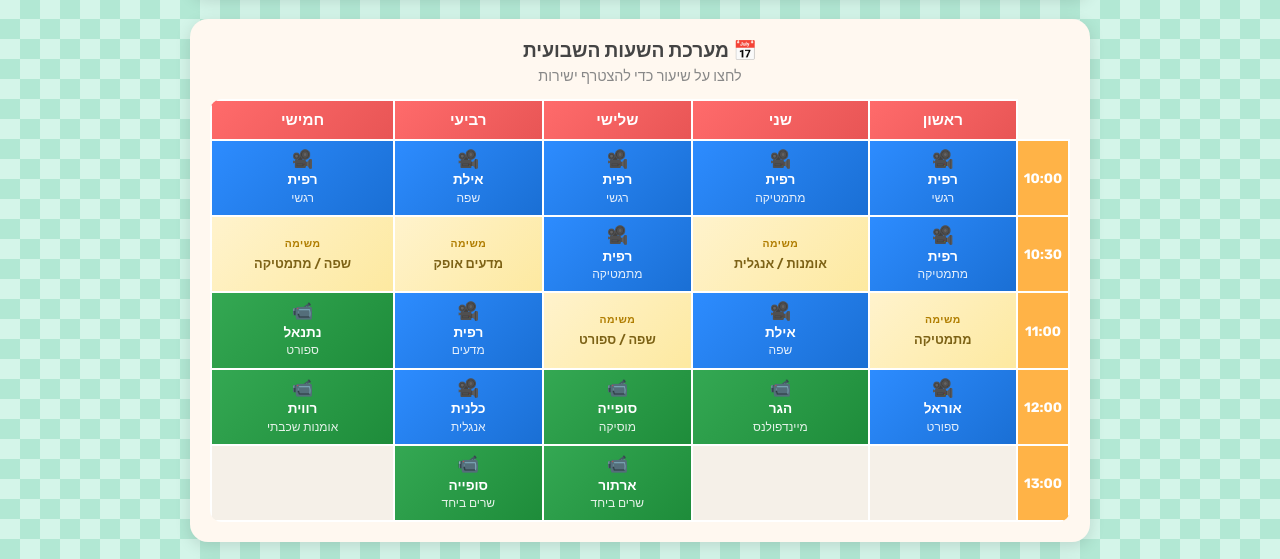
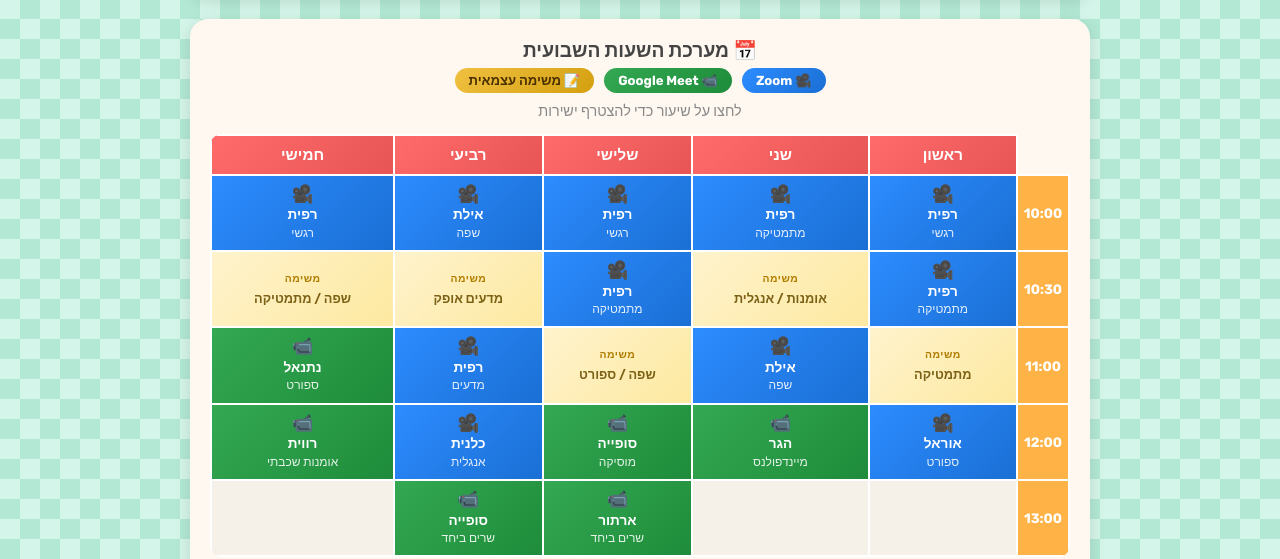
Before and after one commit to zivklempner/school-schedule, a plain HTML site: page docs/index.html in a window 1280 px wide. Shown: the part 241-800 px from the top of the page. Drawn offline with Linux system fonts and the light colour scheme.

Commit message:
Add legend for Zoom / Google Meet / task color codes

```diff
--- a/docs/index.html
+++ b/docs/index.html
@@ -16,6 +16,11 @@
     </header>
     <section class="schedule-card">
       <h2>📅 מערכת השעות השבועית</h2>
+      <div class="tt-legend">
+        <span class="legend-item legend-zoom">🎥 Zoom</span>
+        <span class="legend-item legend-meet">📹 Google Meet</span>
+        <span class="legend-item legend-task">📝 משימה עצמאית</span>
+      </div>
       <p class="schedule-caption">לחצו על שיעור כדי להצטרף ישירות</p>
       <div class="timetable-wrap">
         <table class="timetable" id="timetable"></table>
--- a/docs/style.css
+++ b/docs/style.css
@@ -49,6 +49,19 @@ h1 { font-size: clamp(1.8rem, 6vw, 3rem); font-weight: 900; color: #2c2c2c; line
 }
 .schedule-card h2 { font-size: 1.2rem; font-weight: 700; color: #444; margin-bottom: 6px; }
 .schedule-caption { margin-bottom: 14px; font-size: 0.9rem; color: #888; font-weight: 500; }
+
+.tt-legend {
+  display: flex; flex-wrap: wrap; justify-content: center; gap: 10px;
+  margin-bottom: 10px;
+}
+.legend-item {
+  display: inline-flex; align-items: center; gap: 6px;
+  font-size: 0.82rem; font-weight: 700; padding: 5px 14px;
+  border-radius: 999px; color: white;
+}
+.legend-zoom { background: linear-gradient(135deg, #2D8CFF, #1a6fd4); }
+.legend-meet { background: linear-gradient(135deg, #34A853, #1e8c3a); }
+.legend-task { background: linear-gradient(135deg, #f0c040, #d4a010); color: #4a3000; }
 
 /* ── Timetable ─────────────────────────────────────────── */
 .timetable-wrap { overflow-x: auto; -webkit-overflow-scrolling: touch; border-radius: 12px; }
```
